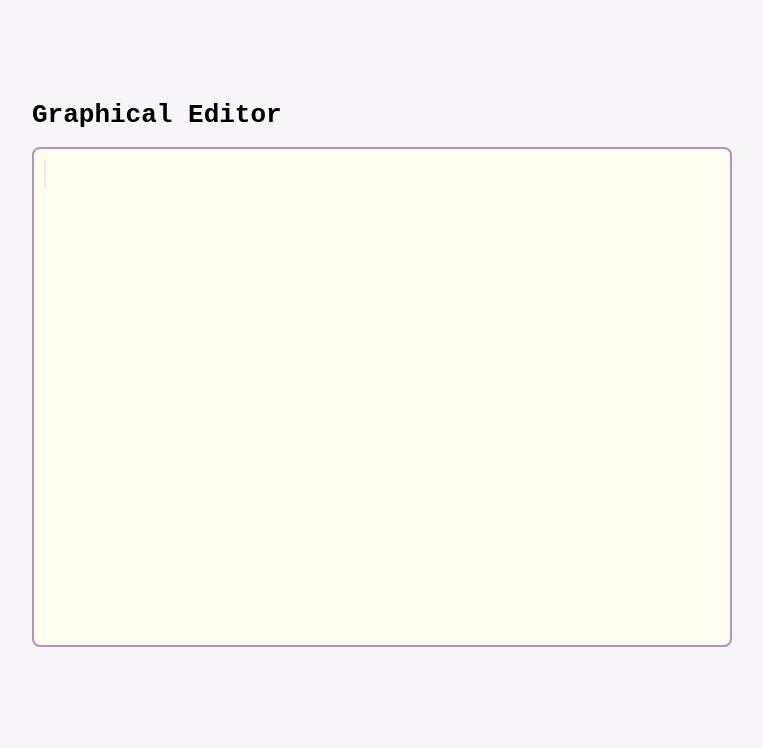
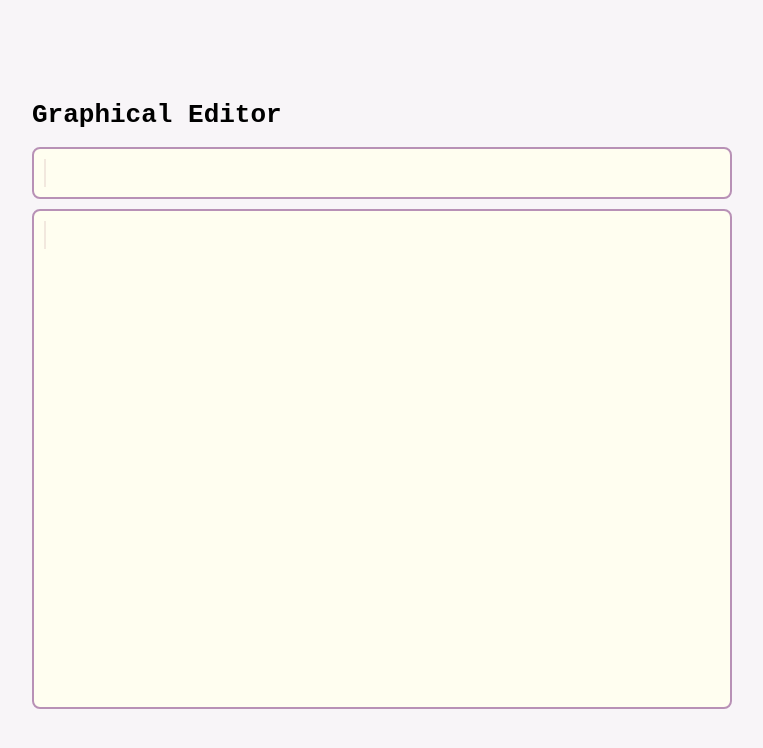
Before and after one commit to zac-garby/editor, a plain HTML site: page index.html in a window 1280 px wide. Shown: the whole page, without its empty margins (258-1021 px from the left). Drawn offline with Linux system fonts and the light colour scheme.

Commit message:
single line; height options

```diff
--- a/editor.js
+++ b/editor.js
@@ -1,5 +1,5 @@
 class Editor {
-    constructor(elemID, tokenizer) {
+    constructor(elemID, options = {}) {
         this.root = document.getElementById(elemID)
         this.root.contentEditable = true
         this.root.spellcheck = false
@@ -13,7 +13,20 @@ class Editor {
         this.root.addEventListener("mousedown", this.onmousedown.bind(this))
         this.root.addEventListener("paste", this.onpaste.bind(this))
 
-        this.tokenizer = tokenizer
+        this.tokenizer = options.tokenizer || Editor.defaultTokenizer
+
+        this.options = {
+            singleLine: options.singleLine || false,
+            height: options.height
+        }
+
+        if (this.options.singleLine) {
+            this.root.classList.add("single-line")
+        }
+
+        if (this.options.height && !this.options.singleLine) {
+            this.root.style.height = this.options.height + "px"
+        }
 
         var firstLine = document.createElement("div")
         firstLine.className = "line"
@@ -238,13 +251,10 @@ class Editor {
 
         switch (event.key) {
             case "Enter":
-                // setTimeout(() => {
-                //     getSelection().focusNode.childNodes.forEach(el => {
-                //         if (el.tagName == "BR") {
-                //             el.remove()
-                //         }
-                //     })
-                // }, 0)
+                if (this.options.singleLine) {
+                    event.preventDefault()
+                }
+
                 break
 
             case "Backspace":
@@ -281,4 +291,8 @@ class Editor {
 
         event.preventDefault()
     }
+
+    static defaultTokenizer(line) {
+        return [{ "type": "default", "source": line }]
+    }
 }
--- a/index.html
+++ b/index.html
@@ -12,6 +12,7 @@
 <body onload="onload()">
     <div class="wrapper">
         <h1>Graphical Editor</h1>
+        <div id="singleLine"></div>
         <div id="editor"></div>
         <pre id="info"></pre>
     </div>
--- a/main.js
+++ b/main.js
@@ -1,7 +1,15 @@
 var editor
 
 function onload() {
-    editor = new Editor('editor', tokenize)
+    singleLine = new Editor("singleLine", {
+        // tokenizer: tokenize,
+        singleLine: true
+    })
+
+    editor = new Editor('editor', {
+        tokenizer: tokenize,
+        height: 500,
+    })
 }
 
 function tokenize(line) {
--- a/styles.css
+++ b/styles.css
@@ -19,14 +19,13 @@ div.wrapper {
 div.editor {
     font-size: 24px;
     padding: 10px;
-    width: 700px;
-    height: 500px;
     border: 2px solid rgb(184, 145, 182);
     border-radius: 8px;
     background-color: rgb(255, 254, 240);
     color: rgb(142, 76, 139);
     outline: none;
     overflow-x: auto;
+    margin-bottom: 10px;
 }
 
 div.editor, div.editor * {
@@ -46,6 +45,10 @@ div.editor div.line {
     overflow-x: visible;
     border-left: 2px solid rgb(242, 232, 222);
     padding-left: 5px;
+}
+
+div.editor div.line:last-child {
+    margin-bottom: 0;
 }
 
 div.editor:focus div.line.current {
```
